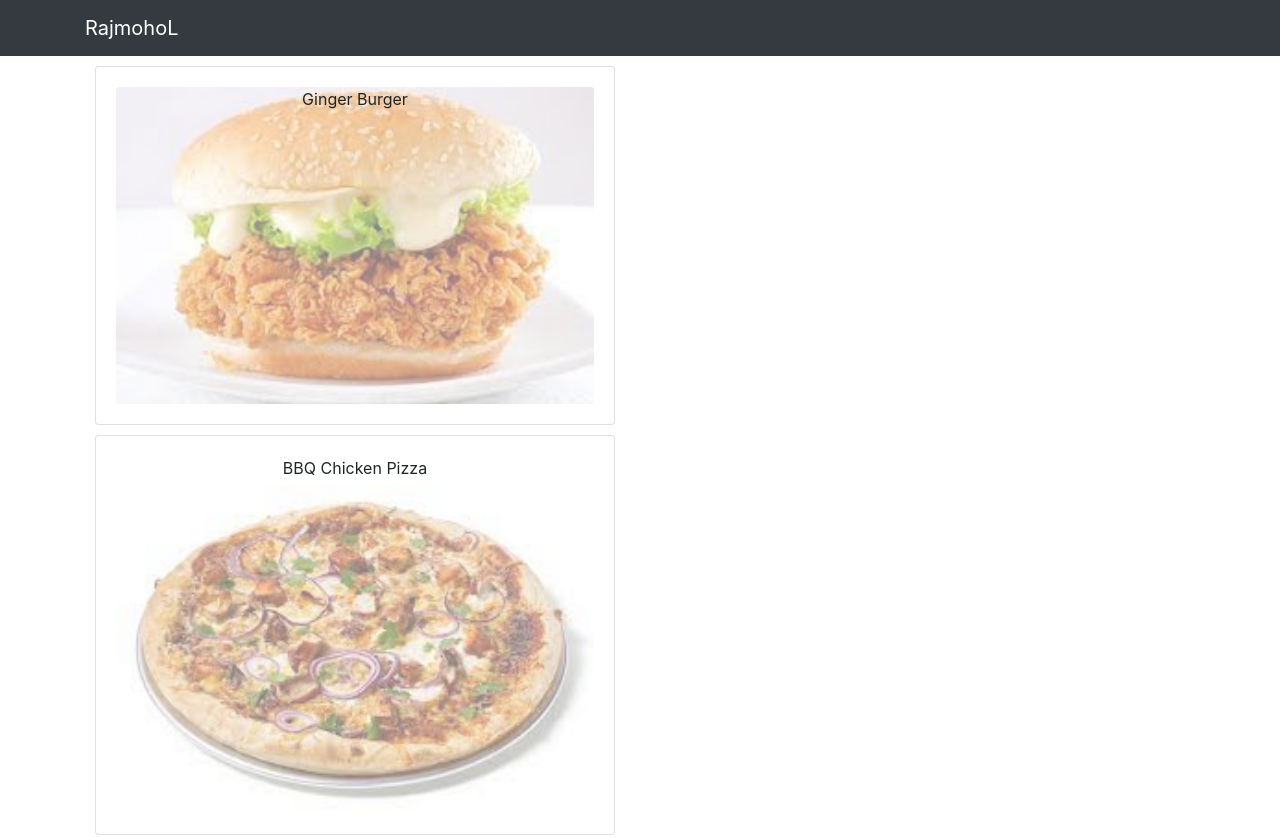
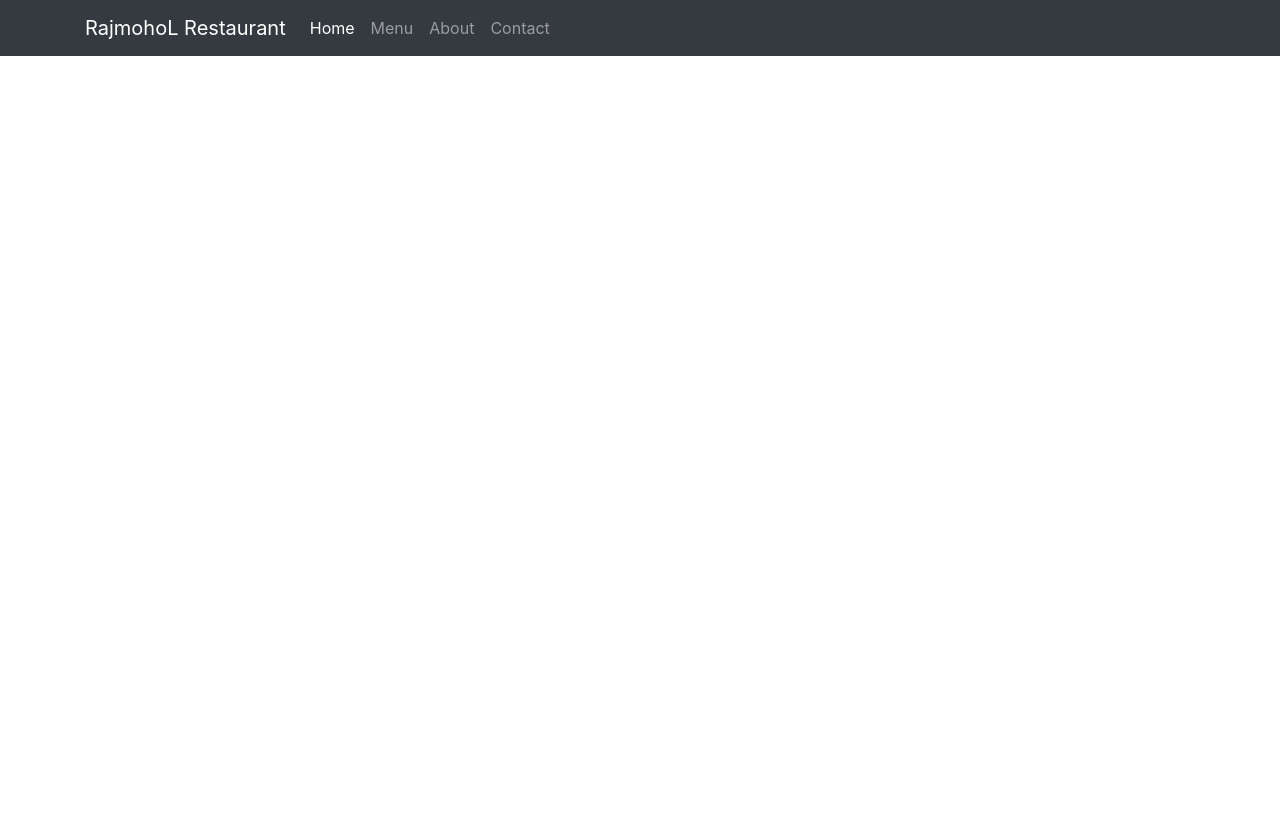
Before and after one commit to imrancinra3446/rajmohol, a React (Create React App) app: page / in a window 1280 px wide. Shown: the top 837 px of the page. After the commit the page ends 800 px from the top, so only its background shows below. Built offline with nearby package versions, Linux system fonts and the light colour scheme.

Commit message:
Router Added

```diff
--- a/package.json
+++ b/package.json
@@ -12,6 +12,8 @@
     "react": "^17.0.2",
     "react-dom": "^17.0.2",
     "react-popper": "^2.2.5",
+    "react-router": "^6.2.1",
+    "react-router-dom": "^6.2.1",
     "react-scripts": "5.0.0",
     "reactstrap": "^9.0.1",
     "web-vitals": "^2.1.4"
--- a/src/App.js
+++ b/src/App.js
@@ -1,13 +1,16 @@
 
 import './App.css';
 import MainComponent from './Components/MainComponents';
+import { BrowserRouter } from 'react-router-dom';
 
 
 
 function App() {
   return (
     <div className="App">
-      <MainComponent />
+      <BrowserRouter>
+        <MainComponent />
+      </BrowserRouter>
 
     </div>
   );
--- /dev/null
+++ b/src/components/body/About.js
@@ -0,0 +1,11 @@
+import React from 'react';
+
+const About = () => {
+    return (
+        <div>
+           <h1>This is About</h1>
+        </div>
+    );
+};
+
+export default About;
--- a/src/components/body/Body.js
+++ b/src/components/body/Body.js
@@ -1,11 +1,22 @@
 import React from "react";
 import Menu from "./Menu";
+import Home from "./Home";
+import About from "./About";
+import Contact from "./Contact";
+import {Routes, Route } from 'react-router-dom';
 
 const Body = () => {
     return (
         <div>
-            <Menu />
+                <Routes>
+
+                    <Route path="/" exact component={Home}></Route>
+                    <Route path="/menu" exact component={Menu}></Route>
+                    <Route path="/about" exact component={About}></Route>
+                    <Route path="/contact" exact component={Contact}></Route>
+                </Routes>
         </div>
+
     );
 }
 export default Body;
--- /dev/null
+++ b/src/components/body/Contact.js
@@ -0,0 +1,15 @@
+import React, { Component } from 'react';
+
+
+class Contact extends Component {
+    render() {
+        return (
+            <div>
+                <h1>This is Contact.</h1>
+                {console.log('this is contact')}
+            </div>
+        );
+    };
+}
+
+export default Contact;
--- /dev/null
+++ b/src/components/body/Home.js
@@ -0,0 +1,12 @@
+import React, { Component } from 'react';
+
+
+class Home extends Component {
+    render() {
+        return (
+            <div><h1>Thi Is Home.</h1></div>
+        );
+    };
+}
+
+export default Home;
--- a/src/components/body/LoadComments.js
+++ b/src/components/body/LoadComments.js
@@ -4,7 +4,7 @@
 const LoadComments = props => {
     return (
         props.comments.map(comment => {
-            return(
+            return (
                 <div key={comment.id}>
                     <h6>{comment.author}</h6>
                     {/* <h4>{comment.rating}</h4> */}
--- a/src/components/header/Navigation.js
+++ b/src/components/header/Navigation.js
@@ -1,16 +1,55 @@
-import React from "react";
-import { Navbar, NavbarBrand } from "reactstrap";
+import React, { Component } from "react";
+import { Navbar, NavbarBrand, Nav, NavItem, NavLink, NavbarToggler, Collapse } from "reactstrap";
+import { Link } from "react-router-dom";
 
-const Navigation = () => {
+class Navigation extends Component {
+    constructor(props){
+        super(props);
+        this.state = {
+            isNavOpen:false
+        }
+    }
+    navToggle=()=>{
+        this.setState({
+            isNavOpen:!this.state.isNavOpen
+        })
+    }
+
+
+
+    render() {
         return (
             <div>
-            <Navbar dark color="dark">
+                <Navbar dark color="dark" expand="sm">
                     <div className="container">
-                    <NavbarBrand href="/">RajmohoL</NavbarBrand>
+
+                        <NavbarToggler onClick={this.navToggle}/>
+
+                        <NavbarBrand href="/">RajmohoL Restaurant</NavbarBrand>
+
+                        <Collapse navbar isOpen={this.state.isNavOpen}>
+
+                            <Nav className="mr-auto" navbar>
+                                <NavItem >
+                                    <Link to="/" className="nav-link active">Home</Link>
+                                </NavItem>
+                                <NavItem >
+                                    <Link to="/menu" className="nav-link">Menu</Link>
+                                </NavItem>
+                                <NavItem >
+                                    <Link to="/about" className="nav-link">About</Link>
+                                </NavItem>
+                                <NavItem >
+                                    <Link to="/contact" className="nav-link">Contact</Link>
+                                </NavItem>
+
+                            </Nav>
+                        </Collapse>
                     </div>
 
                 </Navbar>
             </div>
         );
+    };
 }
 export default Navigation;
--- a/src/index.js
+++ b/src/index.js
@@ -5,11 +5,7 @@
 import reportWebVitals from './reportWebVitals';
 import 'bootstrap/dist/css/bootstrap.min.css'
 
-ReactDOM.render(
-  <React.StrictMode>
-    <App />
-  </React.StrictMode>,
-  document.getElementById('root')
+ReactDOM.render(<App />, document.getElementById('root')
 );
 
 // If you want to start measuring performance in your app, pass a function
```
Also changed, not shown: 1 other file (tests, documents, lock files or other folders). Lines whose indentation alone changed are shown as unchanged.
